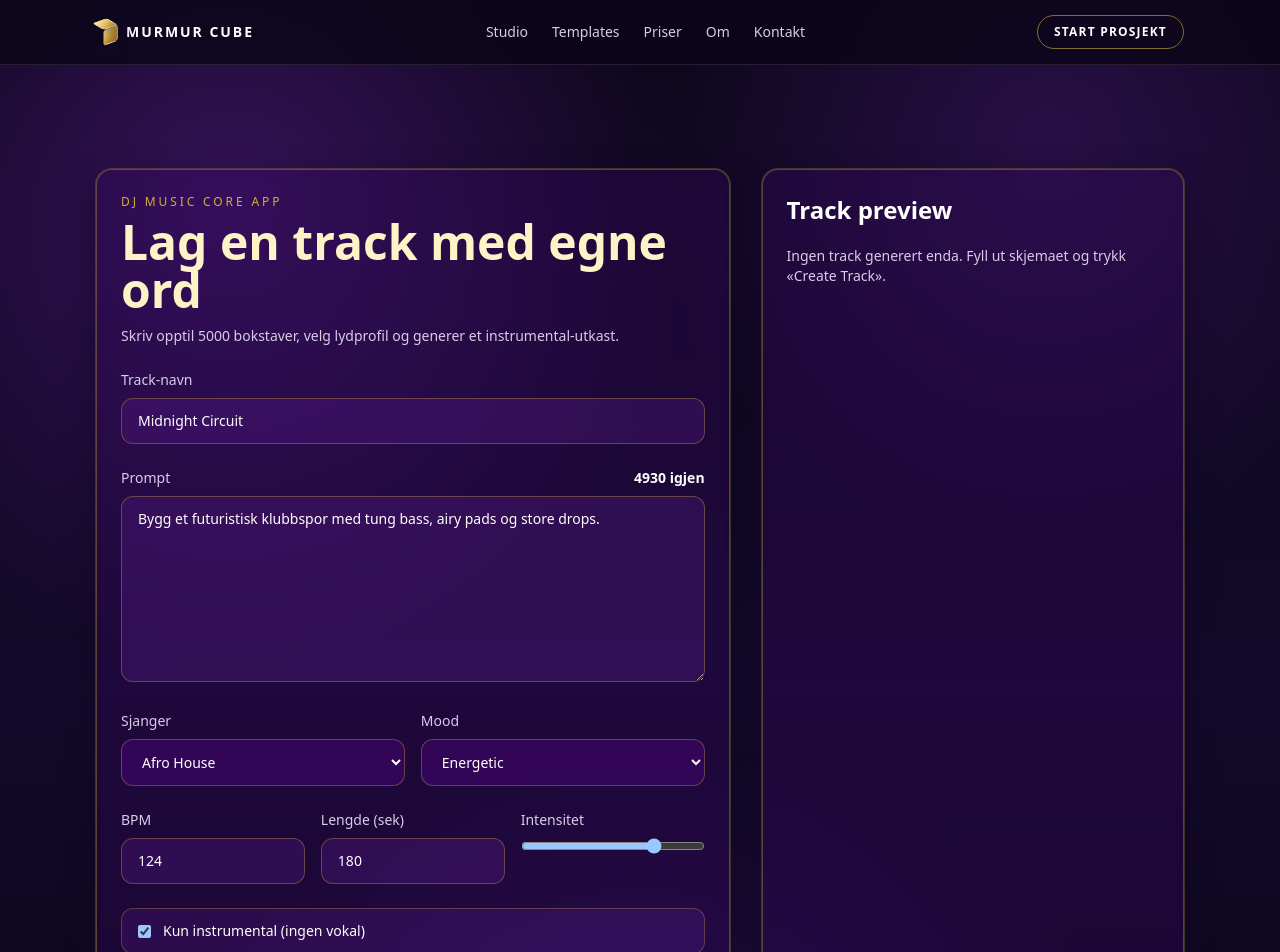
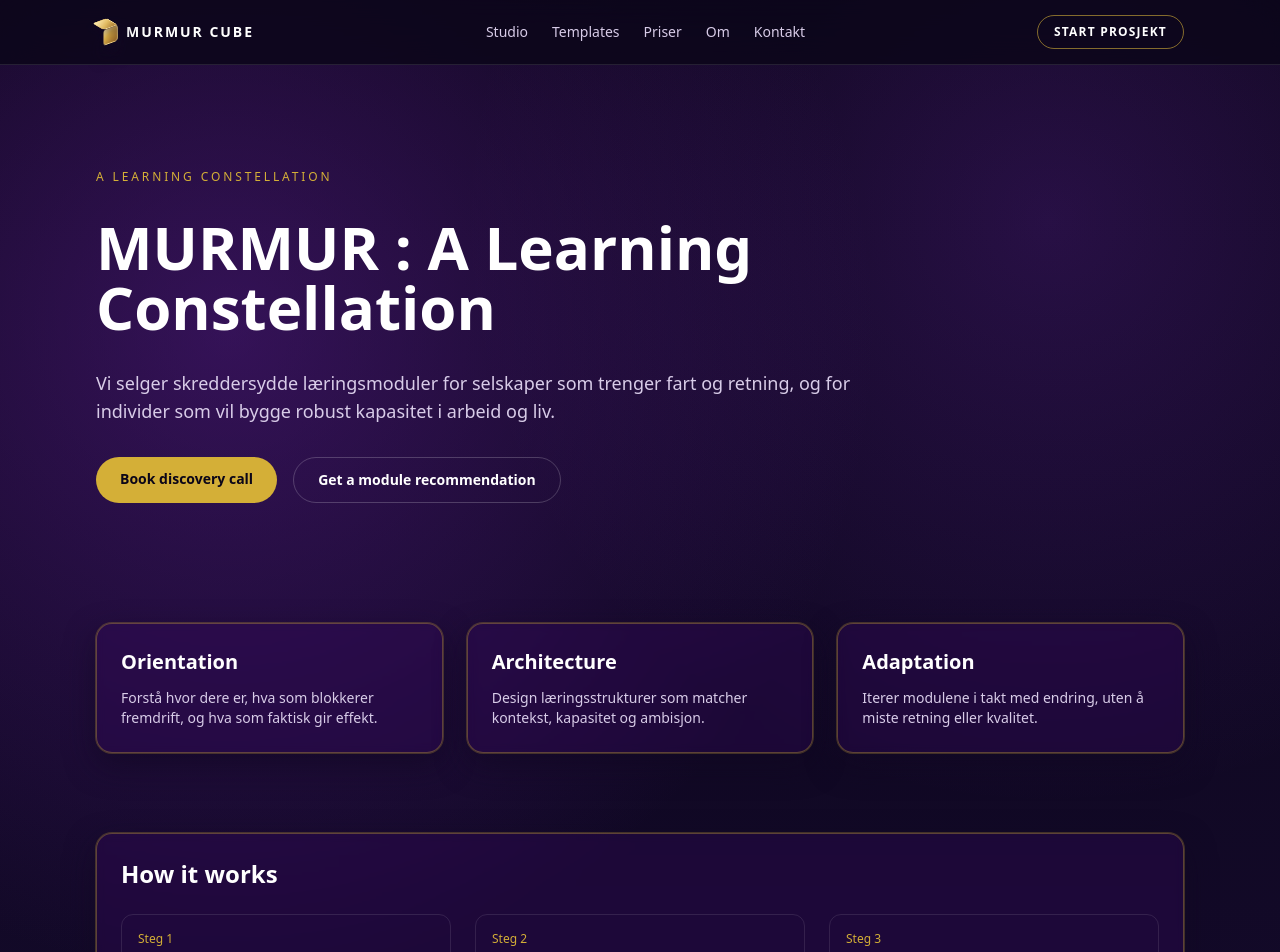
Before and after one commit to MrDiddyz/MurMur-, a Next.js app: page / in a window 1280 px wide. Shown: the top 952 px of the page. Built offline with nearby package versions, Linux system fonts and the light colour scheme.

Commit message:
Restore MurMur marketing homepage and remove DJ studio components

```diff
--- a/src/app/page.tsx
+++ b/src/app/page.tsx
@@ -1,9 +1,70 @@
-import { DjCoreStudio } from '@/components/dj-core-studio';
+import Link from 'next/link';
+import { modules } from '@/data/modules';
+import { ModuleCard } from '@/components/module-card';
+
+const pillars = [
+  ['Orientation', 'Forstå hvor dere er, hva som blokkerer fremdrift, og hva som faktisk gir effekt.'],
+  ['Architecture', 'Design læringsstrukturer som matcher kontekst, kapasitet og ambisjon.'],
+  ['Adaptation', 'Iterer modulene i takt med endring, uten å miste retning eller kvalitet.'],
+];
 
 export default function HomePage() {
   return (
-    <div className="space-y-8 py-10 pb-8">
-      <DjCoreStudio />
+    <div className="space-y-20 pb-8">
+      <section className="space-y-8 py-10">
+        <p className="text-xs uppercase tracking-[0.24em] text-accent">A Learning Constellation</p>
+        <h1 className="max-w-3xl text-4xl font-semibold leading-tight md:text-6xl">MURMUR : A Learning Constellation</h1>
+        <p className="max-w-3xl text-lg text-ink">
+          Vi selger skreddersydde læringsmoduler for selskaper som trenger fart og retning, og for individer som vil bygge
+          robust kapasitet i arbeid og liv.
+        </p>
+        <div className="flex flex-wrap gap-4">
+          <Link href="/contact" className="rounded-full bg-accent px-6 py-3 text-sm font-semibold text-night hover:opacity-90">
+            Book discovery call
+          </Link>
+          <Link href="/modules" className="rounded-full border border-white/20 px-6 py-3 text-sm font-semibold hover:border-white/50">
+            Get a module recommendation
+          </Link>
+        </div>
+      </section>
+
+      <section className="grid gap-6 md:grid-cols-3">
+        {pillars.map(([title, body]) => (
+          <article key={title} className="card">
+            <h2 className="text-xl font-semibold">{title}</h2>
+            <p className="mt-3 text-sm text-ink">{body}</p>
+          </article>
+        ))}
+      </section>
+
+      <section className="card">
+        <h2 className="text-2xl font-semibold">How it works</h2>
+        <ol className="mt-6 grid gap-6 md:grid-cols-3">
+          {['Discovery & signal-mapping', 'Module architecture & scope', 'Execution with adaptive checkpoints'].map((step, i) => (
+            <li key={step} className="rounded-xl border border-white/10 p-4 text-sm text-ink">
+              <p className="text-xs text-accent">Steg {i + 1}</p>
+              <p className="mt-2 text-white">{step}</p>
+            </li>
+          ))}
+        </ol>
+      </section>
+
+      <section>
+        <h2 className="text-2xl font-semibold">Module showcase</h2>
+        <div className="mt-6 grid gap-6 md:grid-cols-2 lg:grid-cols-3">
+          {modules.slice(0, 6).map((module) => (
+            <ModuleCard key={module.slug} module={module} />
+          ))}
+        </div>
+      </section>
+
+      <section className="card">
+        <h2 className="text-2xl font-semibold">Case studies kommer snart</h2>
+        <p className="mt-3 max-w-3xl text-sm text-ink">
+          Vi publiserer konkrete resultathistorier når klienter har gitt samtykke. Inntil da deler vi metode, tempo og
+          kvalitetskrav i discovery-samtalen.
+        </p>
+      </section>
     </div>
   );
 }
--- a/src/components/dj-core-studio-client.tsx
+++ /dev/null
@@ -1,180 +0,0 @@
-'use client';
-
-import { FormEvent, useMemo, useState } from 'react';
-
-type TrackDraft = {
-  title: string;
-  prompt: string;
-  genre: string;
-  mood: string;
-  bpm: number;
-  duration: number;
-  instrumental: boolean;
-  intensity: number;
-};
-
-const GENRES = ['Afro House', 'Techno', 'Drill', 'Pop', 'Lo-fi', 'Cinematic'];
-const MOODS = ['Energetic', 'Melancholic', 'Epic', 'Dreamy', 'Dark', 'Happy'];
-
-function buildTrackSummary(draft: TrackDraft) {
-  const mode = draft.instrumental ? 'Instrumental mode aktiv' : 'Vokalspor aktiv';
-  return [
-    `${draft.genre} med ${draft.bpm} BPM og ${draft.duration} sekunder spilletid.`,
-    `Stemning: ${draft.mood}. Intensitet: ${draft.intensity}/100.`,
-    mode,
-  ].join(' ');
-}
-
-export function DjCoreStudioClient() {
-  const [title, setTitle] = useState('Midnight Circuit');
-  const [prompt, setPrompt] = useState('Bygg et futuristisk klubbspor med tung bass, airy pads og store drops.');
-  const [genre, setGenre] = useState(GENRES[0]);
-  const [mood, setMood] = useState(MOODS[0]);
-  const [bpm, setBpm] = useState(124);
-  const [duration, setDuration] = useState(180);
-  const [intensity, setIntensity] = useState(75);
-  const [instrumental, setInstrumental] = useState(true);
-  const [createdTrack, setCreatedTrack] = useState<TrackDraft | null>(null);
-
-  const charsLeft = useMemo(() => 5000 - prompt.length, [prompt.length]);
-
-  function onSubmit(event: FormEvent<HTMLFormElement>) {
-    event.preventDefault();
-    setCreatedTrack({
-      title,
-      prompt,
-      genre,
-      mood,
-      bpm,
-      duration,
-      instrumental,
-      intensity,
-    });
-  }
-
-  return (
-    <section className="grid gap-8 lg:grid-cols-[1.2fr_0.8fr]">
-      <form className="card space-y-6 border-accent/40" onSubmit={onSubmit}>
-        <div>
-          <p className="text-xs uppercase tracking-[0.24em] text-accent">DJ Music Core App</p>
-          <h1 className="mt-2 text-3xl font-semibold md:text-5xl text-amber-100">Lag en track med egne ord</h1>
-          <p className="mt-3 text-sm text-ink">Skriv opptil 5000 bokstaver, velg lydprofil og generer et instrumental-utkast.</p>
-        </div>
-
-        <label className="block space-y-2 text-sm">
-          <span className="text-ink">Track-navn</span>
-          <input
-            value={title}
-            onChange={(event) => setTitle(event.target.value)}
-            required
-            maxLength={80}
-            className="w-full rounded-xl border border-accent/35 bg-purple-900/35 px-4 py-3 outline-none focus:border-accent focus:ring-1 focus:ring-accent/60"
-          />
-        </label>
-
-        <label className="block space-y-2 text-sm">
-          <span className="flex items-center justify-between text-ink">
-            Prompt
-            <strong className={charsLeft < 300 ? 'text-rose-300' : 'text-white'}>{charsLeft} igjen</strong>
-          </span>
-          <textarea
-            value={prompt}
-            onChange={(event) => setPrompt(event.target.value.slice(0, 5000))}
-            rows={8}
-            className="w-full rounded-xl border border-accent/35 bg-purple-900/35 px-4 py-3 outline-none focus:border-accent focus:ring-1 focus:ring-accent/60"
-          />
-        </label>
-
-        <div className="grid gap-4 md:grid-cols-2">
-          <label className="space-y-2 text-sm">
-            <span className="text-ink">Sjanger</span>
-            <select value={genre} onChange={(event) => setGenre(event.target.value)} className="w-full rounded-xl border border-accent/35 bg-purple-950/70 px-4 py-3">
-              {GENRES.map((item) => (
-                <option key={item}>{item}</option>
-              ))}
-            </select>
-          </label>
-
-          <label className="space-y-2 text-sm">
-            <span className="text-ink">Mood</span>
-            <select value={mood} onChange={(event) => setMood(event.target.value)} className="w-full rounded-xl border border-accent/35 bg-purple-950/70 px-4 py-3">
-              {MOODS.map((item) => (
-                <option key={item}>{item}</option>
-              ))}
-            </select>
-          </label>
-        </div>
-
-        <div className="grid gap-4 md:grid-cols-3">
-          <label className="space-y-2 text-sm">
-            <span className="text-ink">BPM</span>
-            <input
-              type="number"
-              min={60}
-              max={180}
-              value={bpm}
-              onChange={(event) => setBpm(Number(event.target.value))}
-              className="w-full rounded-xl border border-accent/35 bg-purple-900/35 px-4 py-3"
-            />
-          </label>
-
-          <label className="space-y-2 text-sm">
-            <span className="text-ink">Lengde (sek)</span>
-            <input
-              type="number"
-              min={30}
-              max={600}
-              value={duration}
-              onChange={(event) => setDuration(Number(event.target.value))}
-              className="w-full rounded-xl border border-accent/35 bg-purple-900/35 px-4 py-3"
-            />
-          </label>
-
-          <label className="space-y-2 text-sm">
-            <span className="text-ink">Intensitet</span>
-            <input
-              type="range"
-              min={1}
-              max={100}
-              value={intensity}
-              onChange={(event) => setIntensity(Number(event.target.value))}
-              className="w-full"
-            />
-          </label>
-        </div>
-
-        <label className="flex items-center gap-3 rounded-xl border border-accent/30 bg-purple-900/30 px-4 py-3 text-sm">
-          <input type="checkbox" checked={instrumental} onChange={(event) => setInstrumental(event.target.checked)} />
-          Kun instrumental (ingen vokal)
-        </label>
-
-        <button type="submit" className="w-full rounded-full bg-gradient-to-r from-amber-500 to-yellow-300 px-6 py-3 text-sm font-semibold text-purple-950 hover:brightness-110">
-          Create Track
-        </button>
-      </form>
-
-      <aside className="card space-y-5 border-accent/40">
-        <h2 className="text-2xl font-semibold">Track preview</h2>
-        {!createdTrack ? (
-          <p className="text-sm text-ink">Ingen track generert enda. Fyll ut skjemaet og trykk «Create Track».</p>
-        ) : (
-          <>
-            <div>
-              <p className="text-xs uppercase tracking-[0.24em] text-accent">Klar for eksport</p>
-              <p className="mt-2 text-2xl font-semibold">{createdTrack.title}</p>
-            </div>
-            <p className="rounded-xl border border-accent/35 bg-purple-900/35 p-4 text-sm text-ink">{buildTrackSummary(createdTrack)}</p>
-            <div className="space-y-2 text-sm">
-              <p>
-                <strong>Prompt:</strong> {createdTrack.prompt}
-              </p>
-              <p>
-                <strong>Status:</strong> Demo-mode (kan kobles til API for faktisk audio rendering)
-              </p>
-            </div>
-          </>
-        )}
-      </aside>
-    </section>
-  );
-}
--- a/src/components/dj-core-studio.tsx
+++ /dev/null
@@ -1,5 +0,0 @@
-import { DjCoreStudioClient } from '@/components/dj-core-studio-client';
-
-export function DjCoreStudio() {
-  return <DjCoreStudioClient />;
-}
```
